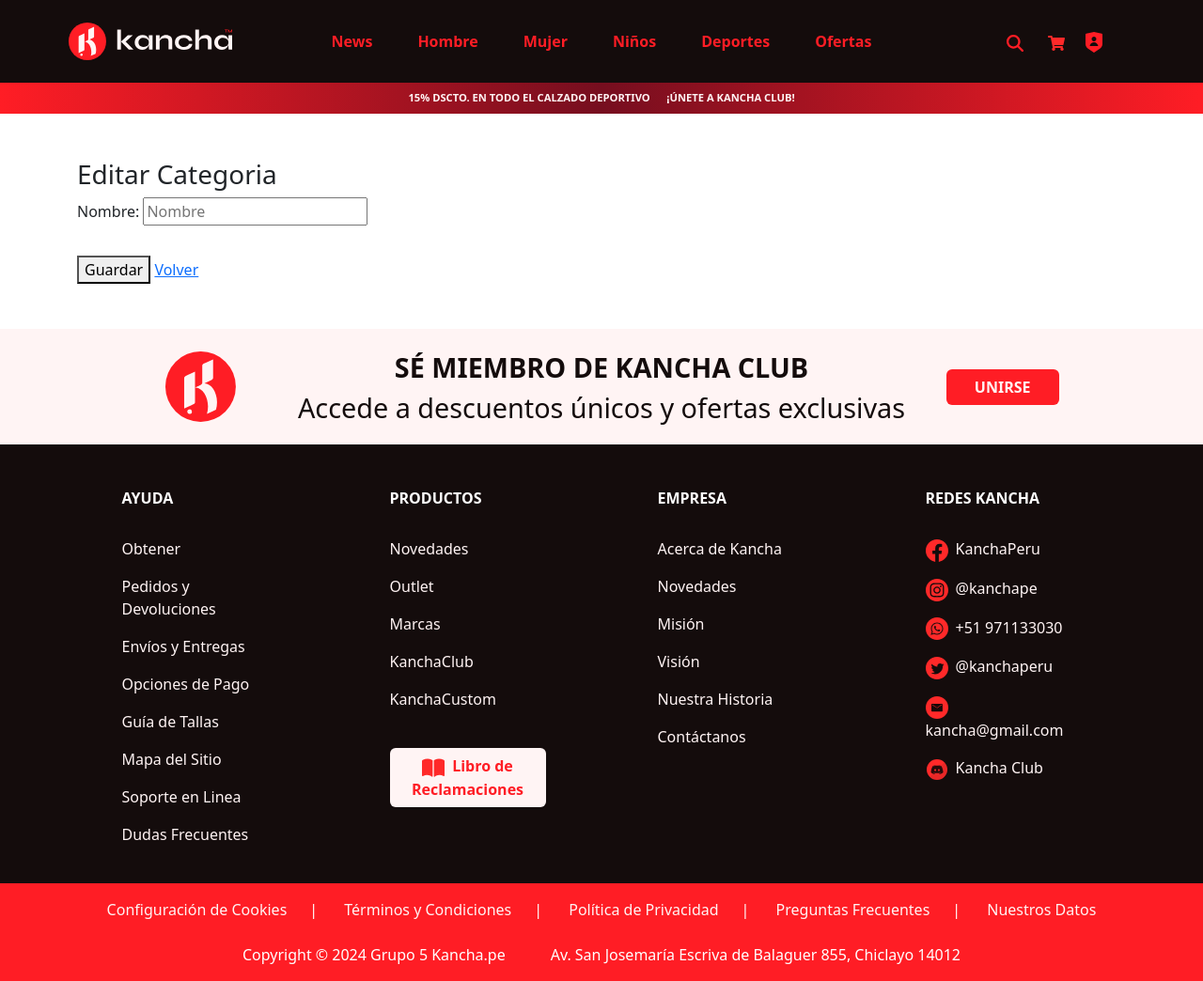
After one commit to BanderJ/DW-Kancha-V2, a Flask app: page /formulario_editar_categoria/1 in a window 1280 px wide. The commit adds this page. Shown: the whole page at 94% size. Run offline with Flask 3, Linux system fonts and the light colour scheme; data that the repository does not hold is empty; some libraries are stand-ins or nearby versions.

Commit message:
Luis Mantenimiento Nivel Usuario y Categoria Funcionalidad (falta estandarizar un diseño para Mantenimiento)

```diff
--- a/controlador_categoria.py
+++ b/controlador_categoria.py
@@ -0,0 +1,44 @@
+from bd import conectarse as obtener_conexion
+
+def obtener_categorias():
+    conexion = obtener_conexion()
+    categoria = []
+    with conexion.cursor() as cursor:
+        cursor.execute("SELECT idCategoria, nombre FROM categoria")
+        categoria = cursor.fetchall()
+    conexion.close()
+    return categoria
+
+def insertar_Categoria(nombre):
+    conexion = obtener_conexion()
+    with conexion.cursor() as cursor:
+        cursor.execute("INSERT INTO categoria(nombre) VALUES (%s)",
+                       (nombre))
+    conexion.commit()
+    conexion.close()
+
+def eliminar_categoria(id):
+    conexion = obtener_conexion()
+    with conexion.cursor() as cursor:
+        cursor.execute("DELETE FROM categoria WHERE idCategoria = %s", (id,))
+    conexion.commit()
+    conexion.close()
+
+
+def obtener_categoria_por_id(id):
+    conexion = obtener_conexion()
+    categoria = None
+    with conexion.cursor() as cursor:
+        cursor.execute("SELECT idCategoria, nombre from categoria WHERE idCategoria = %s", (id,))
+        categoria = cursor.fetchone()
+    conexion.close()
+    return categoria
+
+
+def actualizar_categoria(nombre, id):
+    conexion = obtener_conexion()
+    with conexion.cursor() as cursor:
+        cursor.execute("UPDATE categoria SET nombre = %s WHERE idCategoria = %s",
+                       (nombre, id))
+    conexion.commit()
+    conexion.close()
--- a/main.py
+++ b/main.py
@@ -1,10 +1,13 @@
 from flask import Flask,render_template,request,jsonify, redirect
 import controlador_productos
 import controlador_nivelusuario
+import controlador_categoria
 
 
 app = Flask(__name__)
 
+# Enlaces html/templates
+@app.route("/")
 @app.get('/Inicio')
 def inicio():
     return render_template("index.html")
@@ -16,10 +19,6 @@ def seccionProductos():
 @app.route('/kancha-club')
 def kancha_club():
     return render_template('KanchaClub.html')
-
-@app.route('/index')
-def redirigir_index():
-    return render_template('index.html')
 
 @app.route('/soporte')
 def soporteTecnico():
@@ -46,17 +45,11 @@ def redirigirPedidos():
     return render_template('MisPedidos.html')
 
 
-@app.route("/discos")
-def discos():
-    discos = controlador_discos.obtener_discos()
-    return render_template("discos.html", discos=discos)
-
-@app.route("/")
+# Nivel de Usuario
 @app.route('/NivelUsuario')
 def nivelusuario():
     lista = controlador_nivelusuario.obtener_nivelusuario()
     return render_template('nivelusuario.html',lista=lista)
-
 
 @app.route('/AgregarNivelUsuario')
 def formulario_agregar_nivelUsuario():
@@ -82,7 +75,7 @@ def formulario_editar_nivelusuario(id):
     return render_template("editar_nivelUsuario.html", disco=nivel)
 
 
-@app.route("/actualizar_disco", methods=["POST"])
+@app.route("/actualizar_nivelUsuario", methods=["POST"])
 def actualizar_nivelusuario():
     id = request.form["id"]
     nombre = request.form["nombre"]
@@ -90,6 +83,42 @@ def actualizar_nivelusuario():
     controlador_nivelusuario.actualizar_nivelusuario(nombre, puntos, id)
     return redirect("/NivelUsuario")
 
+# Categorias
+@app.route('/Categoria')
+def categoria():
+    lista = controlador_categoria.obtener_categorias()
+    return render_template('categoria.html',lista=lista)
+
+
+@app.route('/AgregarCategoria')
+def formulario_agregar_categoria():
+    return render_template('agregar_categoria.html')
+
+@app.route("/guardar_categoria", methods=["POST"])
+def guardar_categoria():
+    nombre = request.form["nombre"]
+    controlador_categoria.insertar_Categoria(nombre)
+    # De cualquier modo, y si todo fue bien, redireccionar
+    return redirect("/Categoria")
+
+@app.route("/eliminar_categoria", methods=["POST"])
+def eliminar_categoria():
+    controlador_categoria.eliminar_categoria(request.form["id"])
+    return redirect("/Categoria")
+
+@app.route("/formulario_editar_categoria/<int:id>")
+def formulario_editar_categoria(id):
+    # Obtener el disco por ID
+    categoria = controlador_categoria.obtener_categoria_por_id(id)
+    return render_template("editar_categoria.html", categoria=categoria)
+
+
+@app.route("/actualizar_categoria", methods=["POST"])
+def actualizar_categoria():
+    id = request.form["id"]
+    nombre = request.form["nombre"]
+    controlador_categoria.actualizar_categoria(nombre, id)
+    return redirect("/Categoria")
 
 if __name__ == "__main__":
     app.run(debug=True)
--- /dev/null
+++ b/templates/editar_categoria.html
@@ -0,0 +1,22 @@
+{% extends "maestra.html" %}
+{% block titulo %}
+Editar Categoria
+{% endblock %}
+{% block contenido %}
+<section class="section container my-5">
+    <div class="columns">
+        <div class="column">
+            <h3 class="is-size-3">Editar Categoria</h3>
+            <form action="{{url_for('actualizar_categoria')}}" method="post">
+                {# Enviar el id en un campo oculto #}
+                <input type="hidden" name="id" value="{{categoria[0]}}">
+                <label for="nombre">Nombre:</label>
+                <input value="{{categoria[1]}}" required type="text" class="input" placeholder="Nombre" name="nombre" id="nombre">
+                <br><br>
+                <button type="submit" class="button is-success mt-2">Guardar</button>
+                <a href="{{url_for('categoria')}}" class="button is-primary mt-2">Volver</a>
+            </form>
+        </div>
+    </div>
+</section>
+{% endblock %}
--- a/templates/editar_nivelUsuario.html
+++ b/templates/editar_nivelUsuario.html
@@ -1,12 +1,12 @@
 {% extends "maestra.html" %}
 {% block titulo %}
-Editar disco
+Editar Nivel Usuario
 {% endblock %}
 {% block contenido %}
 <section class="section container my-5">
     <div class="columns">
         <div class="column">
-            <h3 class="is-size-3">Editar disco</h3>
+            <h3 class="is-size-3">Editar Nivel Usuario</h3>
             <form action="{{url_for('actualizar_nivelusuario')}}" method="post">
                 {# Enviar el id en un campo oculto #}
                 <input type="hidden" name="id" value="{{disco[0]}}">
--- a/templates/maestra.html
+++ b/templates/maestra.html
@@ -32,7 +32,7 @@
         <div
           class="col-4 col-md-6 col-lg-3 d-flex justify-content-center order-2 order-lg-1"
         >
-          <a class="nav-link" href="{{ url_for('redirigir_index') }}">
+          <a class="nav-link" href="{{ url_for('inicio') }}">
             <img
               src="{{ url_for('static', filename='img/logo_kancha_encabezado.svg') }}"
               class="img-fluid log1"
```
Also changed, not shown: templates/agregar_categoria.html (added, +20 -0 lines), templates/categoria.html (renamed from templates/nivelusuario.html, +10 -12 lines).
